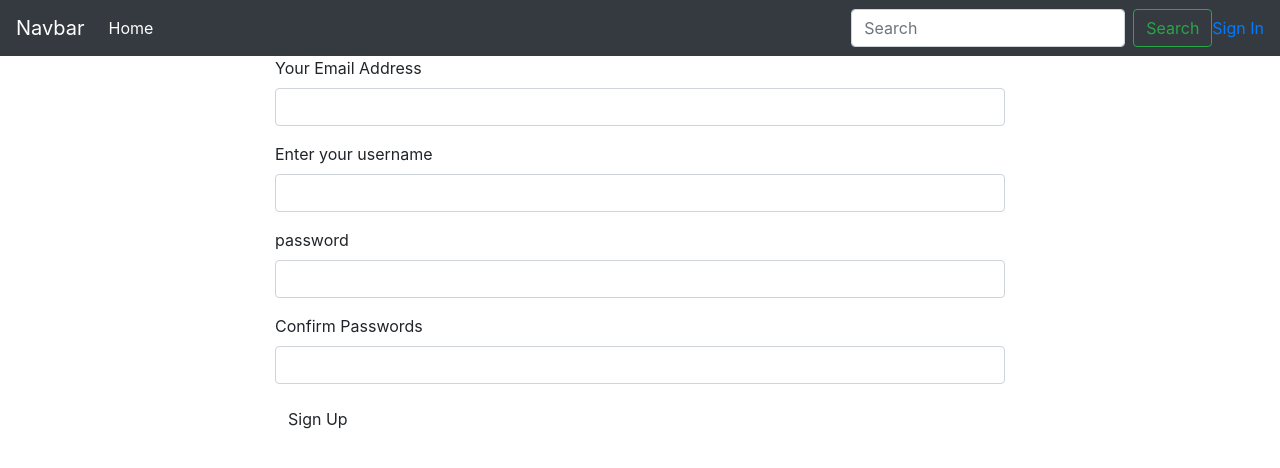
After one commit to GraceMwende/MyBlog, a Flask app: page /authenticate/register in a window 1280 px wide. The commit adds this page. Shown: the top 468 px of the page. Run offline with Flask 2, Linux system fonts and the light colour scheme; some libraries are stand-ins or nearby versions.

Commit message:
login and logout

```diff
--- a/app/auth/forms.py
+++ b/app/auth/forms.py
@@ -1,5 +1,5 @@
 from flask_wtf import FlaskForm
-from wtforms import StringField,PasswordField,SubmitField
+from wtforms import StringField,PasswordField,SubmitField,BooleanField
 from wtforms.validators import InputRequired,Email,EqualTo
 from wtforms import ValidationError
 from ..models import User
@@ -8,10 +8,19 @@ class RegistrationForm(FlaskForm):
   email = StringField('Your Email Address', validators=[InputRequired(),Email()])
   username = StringField('Enter your username', validators=[InputRequired()])
   password = PasswordField('password', validators=[InputRequired(), EqualTo('password_confirm', message='Passwords must match')])
+  password_confirm = PasswordField('Confirm Passwords', validators=[InputRequired()])
   submit = SubmitField('Sign Up')
 
   def validate_email(self,data_field):
     if User.query.filter_by(email=data_field.data).first():
       raise ValidationError('There is an account with that email')
 
-  def validate(self)
+  def validate_username(self,data_field):
+    if User.query.filter_by(username=data_field.data).first():
+      raise ValidationError('That username is taken')
+
+class LoginForm(FlaskForm):
+  email = StringField('Your Email Address', validators=[InputRequired(), Email()])
+  password = PasswordField('Password', validators=[InputRequired()])
+  remember = BooleanField('Remember me')
+  submit = SubmitField('Sign In')
--- a/app/auth/views.py
+++ b/app/auth/views.py
@@ -1,6 +1,39 @@
-from flask import render_template
+from flask import render_template,redirect,url_for,flash,request
 from . import auth
+from ..models import User
+from .forms import RegistrationForm,LoginForm
+from .. import db
+from flask_login import login_user,logout_user,login_required
 
-@auth.route('/login')
+
+@auth.route('/register', methods = ['GET','POST'])
+def register():
+  form = RegistrationForm()
+  if form.validate_on_submit():
+    user = User(email=form.email.data, username=form.username.data, password=form.password.data)
+    db.session.add(user)
+    db.session.commit()
+    return redirect(url_for('auth.login'))
+    title = 'New Account'
+
+  return render_template('auth/register.html', registration_form=form)
+
+@auth.route('/login', methods= ['GET','POST'])
 def login():
-  return render_template('auth/login.html')
+  login_form = LoginForm()
+
+  if login_form.validate_on_submit():
+    user = User.query.filter_by(email = login_form.email.data).first()
+    if user is not None and user.verify_password(login_form.password.data):
+      login_user(user,login_form.remember.data)
+      return redirect(request.args.get('next') or url_for('main.index'))
+
+    flash('Invalid username or Password')
+
+  return render_template('auth/login.html',login_form = login_form)
+
+@auth.route('/logout')
+@login_required
+def logout():
+  logout_user()
+  return redirect(url_for('main.index'))
--- /dev/null
+++ b/app/templates/auth/register.html
@@ -0,0 +1,14 @@
+{% extends 'base.html' %}
+{% import 'bootstrap/wtf.html' as wtf %}
+
+{% block content %}
+<div class="container">
+  <div class="row">
+    <div class="col-md-2"></div>
+    <div class="col-md-8">
+      {{wtf.quick_form(registration_form)}}
+    </div>
+    <div class="col-md-2"></div>
+  </div>
+</div>
+{% endblock %}
--- a/app/templates/navbar.html
+++ b/app/templates/navbar.html
@@ -15,5 +15,13 @@
       <input class="form-control mr-sm-2" type="search" placeholder="Search" aria-label="Search">
       <button class="btn btn-outline-success my-2 my-sm-0" type="submit">Search</button>
     </form>
+    <ul class="nav navbar-nav navbar-right">
+      {% if current_user.is_authenticated %}
+      <li style="color:white;padding: 15px;">{{current_user.username}}</li>
+      <li><a href="{{url_for('auth.logout')}}">Sign Out</a></li>
+      {% else %}
+      <li><a href="{{url_for('auth.login')}}">Sign In</a></li>
+      {% endif %}
+    </ul>
   </div>
 </nav>
```
Also changed, not shown: app/templates/auth/login.html (+24 -0 lines).
